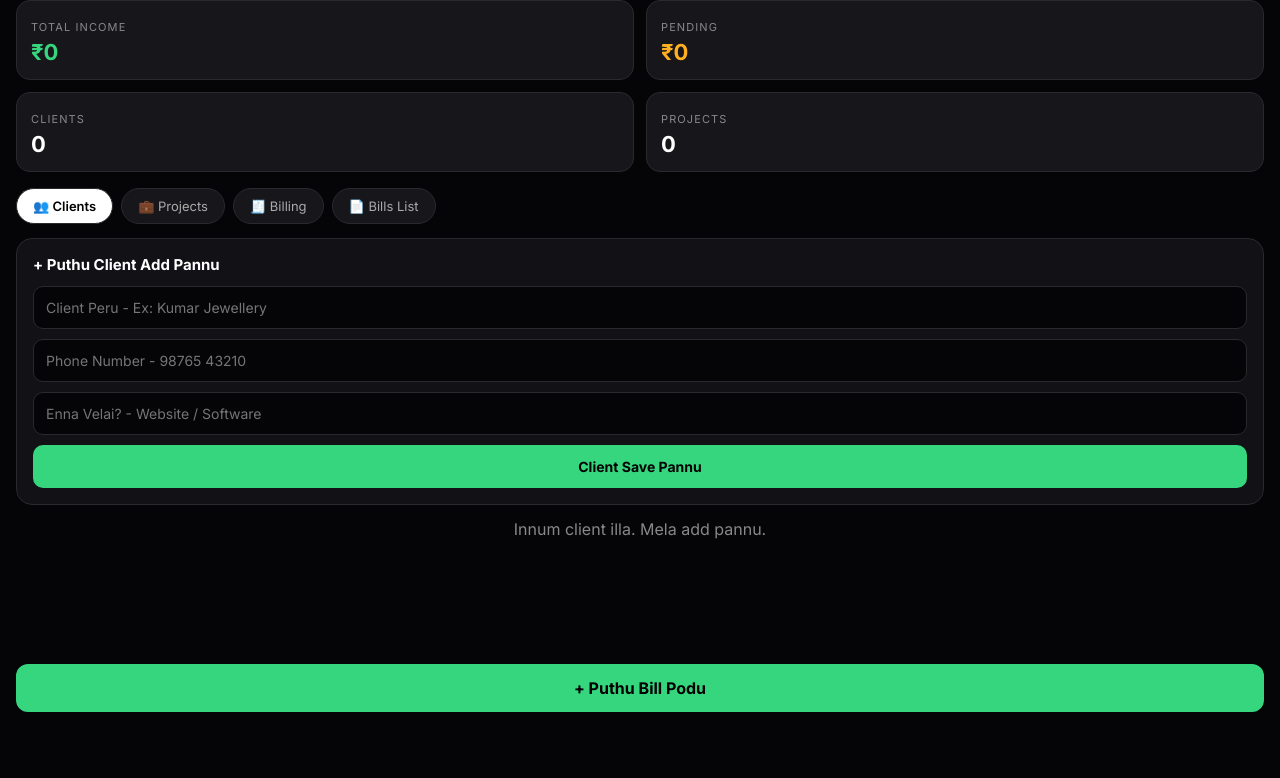
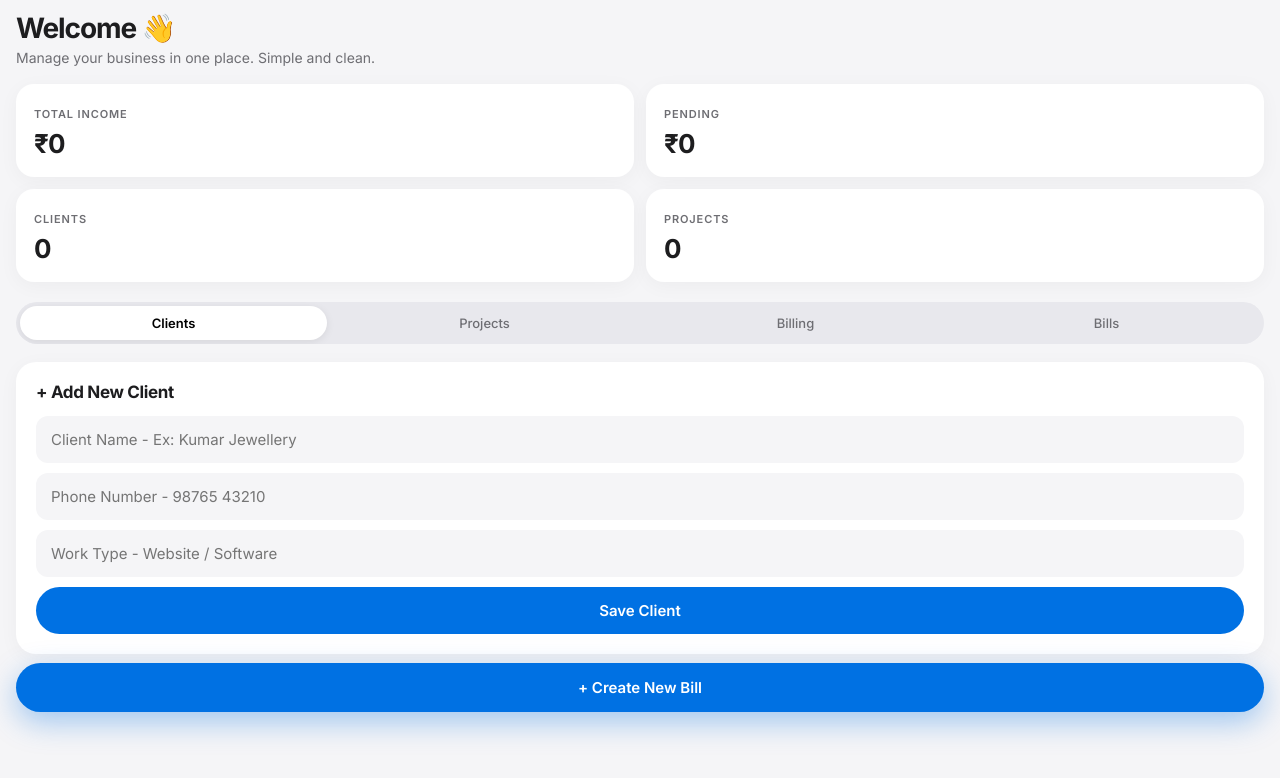
Before and after one commit to alexalfa1333-svg/IZAXSoftwer-, a plain HTML site: page index.html in a window 1280 px wide. Shown: the part 72-850 px from the top of the page. Before the commit the page ends 800 px from the top, so only its background shows below. Drawn offline with Linux system fonts and the light colour scheme.

Commit message:
Update index.html

```diff
--- a/index.html
+++ b/index.html
@@ -1,127 +1,388 @@
 <!DOCTYPE html>
-<html lang="ta">
+<html lang="en">
 <head>
-<meta charset="UTF-8">
-<meta name="viewport" content="width=device-width, initial-scale=1.0">
-<title>IZAX AGENCY - Software</title>
+  <meta charset="UTF-8" />
+  <meta name="viewport" content="width=device-width, initial-scale=1.0" />
+  <title>IZAX Agency - Management Software</title>
+
+  <!-- Google Font - Inter (Apple Style Font) -->
   <link href="https://fonts.googleapis.com/css2?family=Inter:wght@400;500;600;700;800&display=swap" rel="stylesheet">
+
   <style>
-*{margin:0;padding:0;box-sizing:border-box;font-family:'Inter',sans-serif}
-body{background:#050507;color:#fff;min-height:100vh;padding:16px;padding-bottom:100px}
-.top{display:flex;justify-content:space-between;align-items:center;margin-bottom:16px}
-.logo{font-weight:800;font-size:22px;letter-spacing:-.02em}.logo span{color:#36d67e}
-.top button{background:#fff;color:#000;border:none;padding:8px 14px;border-radius:8px;font-weight:600;font-size:13px}
-.cards{display:grid;grid-template-columns:1fr 1fr;gap:12px;margin-bottom:16px}
-.card{background:#17171b;border:1px solid #2a2a2e;border-radius:14px;padding:14px}
-.card small{color:#888;font-size:11px;letter-spacing:.1em}.card b{font-size:22px;display:block;margin-top:4px}
-.card.green b{color:#36d67e}.card.orange b{color:#ffb020}
-.tabs{display:flex;gap:8px;margin-bottom:14px;overflow:auto}
-.tab{padding:9px 16px;border-radius:999px;background:#17171b;border:1px solid #2a2a2e;color:#aaa;font-size:13px;white-space:nowrap}
-.tab.active{background:#fff;color:#000;font-weight:600}
-.box{background:#121216;border:1px solid #2a2a2e;border-radius:16px;padding:16px;margin-bottom:14px}
-.box h3{font-size:15px;margin-bottom:12px}
-input,select,textarea{width:100%;background:#050507;border:1px solid #2a2a2e;color:#fff;padding:12px;border-radius:10px;margin-bottom:10px;font-size:14px;outline:none}
-input:focus{border-color:#36d67e}
-.btn{width:100%;background:#36d67e;color:#000;border:none;padding:13px;border-radius:10px;font-weight:700;font-size:14px}
-.btn2{background:#fff;color:#000}
-.item{background:#17171b;border:1px solid #2a2a2e;border-radius:12px;padding:12px;margin-bottom:10px;display:flex;justify-content:space-between;align-items:center}
-.item b{font-size:14px}.item small{color:#888;display:block;margin-top:2px}
-.badge{font-size:11px;padding:4px 8px;border-radius:999px;background:#222;color:#36d67e;font-weight:600}
-.badge.pending{background:#33250a;color:#ffb020}.badge.done{background:#0a2e1a;color:#36d67e}
-.del{color:#ff5c5c;background:none;border:none;font-size:18px;margin-left:8px}
-.bill{background:#fff;color:#000;border-radius:16px;padding:20px;margin-bottom:14px}
-.bill h2{font-size:20px}.bill p{font-size:13px;color:#555;margin:2px 0}
-.bill hr{margin:12px 0;border:1px dashed #ddd}
-.bill table{width:100%;font-size:14px}.bill td{padding:4px 0}
-.total{font-weight:800;font-size:18px}
-.float{position:fixed;bottom:16px;left:16px;right:16px;background:#36d67e;color:#000;text-align:center;padding:14px;border-radius:12px;font-weight:700}
-.hidden{display:none}
+    /* ============================================
+       GLOBAL RESET & BASE STYLES
+       ============================================ */
+    * {
+      margin: 0;
+      padding: 0;
+      box-sizing: border-box;
+      font-family: 'Inter', -apple-system, BlinkMacSystemFont, sans-serif;
+      -webkit-tap-highlight-color: transparent;
+    }
+
+    body {
+      background: #f5f5f7;
+      color: #1d1d1f;
+      min-height: 100vh;
+      padding: 16px;
+      padding-bottom: 110px;
+    }
+
+    /* ============================================
+       TOP NAVIGATION BAR - Apple Glass Effect
+       ============================================ */
+    .topbar {
+      position: sticky;
+      top: 0;
+      z-index: 10;
+      background: rgba(251, 251, 253, 0.85);
+      backdrop-filter: blur(20px);
+      -webkit-backdrop-filter: blur(20px);
+      display: flex;
+      justify-content: space-between;
+      align-items: center;
+      padding: 14px 16px;
+      margin: -16px -16px 20px -16px;
+      border-bottom: 1px solid #d2d2d7;
+    }
+
+    .logo {
+      font-weight: 700;
+      font-size: 22px;
+      letter-spacing: -0.04em;
+    }
+
+    .logo span {
+      font-weight: 400;
+      color: #6e6e73;
+    }
+
+    .btn-export {
+      background: #f5f5f7;
+      color: #0071e3;
+      border: 1px solid #d2d2d7;
+      padding: 8px 14px;
+      border-radius: 999px;
+      font-weight: 600;
+      font-size: 13px;
+      cursor: pointer;
+    }
+
+    /* ============================================
+       WELCOME TEXT
+       ============================================ */
+    .welcome-title {
+      font-size: 28px;
+      font-weight: 700;
+      letter-spacing: -0.04em;
+      margin: 4px 0;
+    }
+
+    .welcome-subtitle {
+      color: #6e6e73;
+      font-size: 14px;
+      margin-bottom: 18px;
+    }
+
+    /* ============================================
+       DASHBOARD STATS CARDS
+       ============================================ */
+    .stats-grid {
+      display: grid;
+      grid-template-columns: 1fr 1fr;
+      gap: 12px;
+      margin-bottom: 20px;
+    }
+
+    .stat-card {
+      background: #ffffff;
+      border-radius: 18px;
+      padding: 18px;
+      box-shadow: 0 4px 20px rgba(0, 0, 0, 0.04);
+    }
+
+    .stat-card small {
+      color: #6e6e73;
+      font-size: 11px;
+      font-weight: 600;
+      letter-spacing: 0.08em;
+      text-transform: uppercase;
+    }
+
+    .stat-card b {
+      font-size: 26px;
+      display: block;
+      margin-top: 6px;
+      letter-spacing: -0.03em;
+      font-weight: 700;
+    }
+
+    /* ============================================
+       TABS NAVIGATION
+       ============================================ */
+    .tabs {
+      display: flex;
+      gap: 4px;
+      margin-bottom: 18px;
+      background: #e8e8ed;
+      padding: 4px;
+      border-radius: 999px;
+      overflow: auto;
+    }
+
+    .tab {
+      flex: 1;
+      padding: 9px 10px;
+      border-radius: 999px;
+      background: transparent;
+      border: none;
+      color: #6e6e73;
+      font-size: 13px;
+      white-space: nowrap;
+      font-weight: 500;
+      cursor: pointer;
+    }
+
+    .tab.active {
+      background: #ffffff;
+      color: #000000;
+      font-weight: 600;
+      box-shadow: 0 2px 8px rgba(0, 0, 0, 0.08);
+    }
+
+    /* ============================================
+       FORM BOXES & INPUTS
+       ============================================ */
+    .box {
+      background: #ffffff;
+      border-radius: 20px;
+      padding: 20px;
+      margin-bottom: 14px;
+      box-shadow: 0 4px 20px rgba(0, 0, 0, 0.04);
+    }
+
+    .box h3 {
+      font-size: 17px;
+      margin-bottom: 14px;
+      letter-spacing: -0.02em;
+      font-weight: 700;
+    }
+
+    input, select, textarea {
+      width: 100%;
+      background: #f5f5f7;
+      border: 1px solid transparent;
+      color: #1d1d1f;
+      padding: 13px 14px;
+      border-radius: 12px;
+      margin-bottom: 10px;
+      font-size: 15px;
+      outline: none;
+    }
+
+    input:focus, select:focus {
+      border-color: #0071e3;
+      background: #ffffff;
+    }
+
+    /* ============================================
+       BUTTONS
+       ============================================ */
+    .btn-primary {
+      width: 100%;
+      background: #0071e3;
+      color: #ffffff;
+      border: none;
+      padding: 14px;
+      border-radius: 999px;
+      font-weight: 600;
+      font-size: 15px;
+      cursor: pointer;
+    }
+
+    .btn-secondary {
+      background: #f5f5f7;
+      color: #0071e3;
+    }
+
+    /* ============================================
+       LIST ITEMS
+       ============================================ */
+    .list-item {
+      background: #ffffff;
+      border-radius: 16px;
+      padding: 14px;
+      margin-bottom: 10px;
+      display: flex;
+      justify-content: space-between;
+      align-items: center;
+      box-shadow: 0 2px 10px rgba(0, 0, 0, 0.03);
+    }
+
+    .list-item b {
+      font-size: 15px;
+      font-weight: 600;
+    }
+
+    .list-item small {
+      color: #6e6e73;
+      display: block;
+      margin-top: 3px;
+      font-size: 13px;
+    }
+
+    .badge {
+      font-size: 12px;
+      padding: 5px 10px;
+      border-radius: 999px;
+      font-weight: 600;
+    }
+
+    .badge.pending { background: #fef7e0; color: #e37400; }
+    .badge.done { background: #e8f5e9; color: #1e8e3e; }
+    .badge.working { background: #e8f0fe; color: #0071e3; }
+
+    .btn-delete {
+      color: #ff3b30;
+      background: #f5f5f7;
+      border: none;
+      font-size: 18px;
+      margin-left: 8px;
+      width: 32px;
+      height: 32px;
+      border-radius: 50%;
+      cursor: pointer;
+    }
+
+    /* ============================================
+       BILL PREVIEW
+       ============================================ */
+    .bill-preview {
+      background: #ffffff;
+      color: #1d1d1f;
+      border-radius: 20px;
+      padding: 22px;
+      margin-bottom: 14px;
+      box-shadow: 0 4px 20px rgba(0, 0, 0, 0.06);
+    }
+
+    .bill-preview h2 { font-size: 22px; letter-spacing: -0.03em; }
+    .bill-preview p { font-size: 13px; color: #6e6e73; margin: 3px 0; }
+    .bill-preview hr { margin: 14px 0; border: 1px dashed #d2d2d7; }
+    .bill-preview table { width: 100%; font-size: 15px; }
+    .bill-preview td { padding: 5px 0; }
+    .bill-total { font-weight: 700; font-size: 20px; }
+
+    /* ============================================
+       FLOATING ACTION BUTTON
+       ============================================ */
+    .floating-btn {
+      position: fixed;
+      bottom: 16px;
+      left: 16px;
+      right: 16px;
+      background: #0071e3;
+      color: #ffffff;
+      text-align: center;
+      padding: 15px;
+      border-radius: 999px;
+      font-weight: 600;
+      box-shadow: 0 10px 30px rgba(0, 113, 227, 0.35);
+      font-size: 15px;
+      cursor: pointer;
+    }
+
+    .hidden { display: none; }
+    .empty-text { color: #6e6e73; text-align: center; padding: 20px; }
   </style>
 </head>
 <body>
-<div class="top"><div class="logo">IZAX <span>AGENCY</span><div style="font-size:11px;color:#888;font-weight:400">Agency Management Software</div></div><button onclick="exportData()">⬇ Export</button></div>
 
-<div class="cards">
-<div class="card green"><small>TOTAL INCOME</small><b id="tIncome">₹0</b></div>
-<div class="card orange"><small>PENDING</small><b id="tPending">₹0</b></div>
-<div class="card"><small>CLIENTS</small><b id="tClients">0</b></div>
-<div class="card"><small>PROJECTS</small><b id="tProjects">0</b></div>
+  <!-- ================= TOP BAR ================= -->
+  <div class="topbar">
+    <div class="logo">IZAX <span>Agency</span></div>
+    <button class="btn-export" onclick="exportData()">⬇ Export</button>
   </div>
 
-<div class="tabs">
-<button class="tab active" onclick="show('clients',this)">👥 Clients</button>
-<button class="tab" onclick="show('projects',this)">💼 Projects</button>
-<button class="tab" onclick="show('billing',this)">🧾 Billing</button>
-<button class="tab" onclick="show('bills',this)">📄 Bills List</button>
+  <!-- ================= WELCOME ================= -->
+  <div class="welcome-title">Welcome 👋</div>
+  <div class="welcome-subtitle">Manage your business in one place. Simple and clean.</div>
+
+  <!-- ================= DASHBOARD STATS ================= -->
+  <div class="stats-grid">
+    <div class="stat-card"><small>Total Income</small><b id="totalIncome">₹0</b></div>
+    <div class="stat-card"><small>Pending</small><b id="totalPending">₹0</b></div>
+    <div class="stat-card"><small>Clients</small><b id="totalClients">0</b></div>
+    <div class="stat-card"><small>Projects</small><b id="totalProjects">0</b></div>
   </div>
 
-<!-- CLIENTS -->
+  <!-- ================= TABS ================= -->
+  <div class="tabs">
+    <button class="tab active" onclick="showTab('clients', this)">Clients</button>
+    <button class="tab" onclick="showTab('projects', this)">Projects</button>
+    <button class="tab" onclick="showTab('billing', this)">Billing</button>
+    <button class="tab" onclick="showTab('bills', this)">Bills</button>
+  </div>
+
+  <!-- ================= CLIENTS SECTION ================= -->
   <div id="clients">
-<div class="box"><h3>+ Puthu Client Add Pannu</h3>
-<input id="cName" placeholder="Client Peru - Ex: Kumar Jewellery">
-<input id="cPhone" placeholder="Phone Number - 98765 43210">
-<input id="cWork" placeholder="Enna Velai? - Website / Software">
-<button class="btn" onclick="addClient()">Client Save Pannu</button></div>
+    <div class="box">
+      <h3>+ Add New Client</h3>
+      <input id="clientName" placeholder="Client Name - Ex: Kumar Jewellery" />
+      <input id="clientPhone" placeholder="Phone Number - 98765 43210" />
+      <input id="clientWork" placeholder="Work Type - Website / Software" />
+      <button class="btn-primary" onclick="addClient()">Save Client</button>
+    </div>
     <div id="clientList"></div>
   </div>
 
-<!-- PROJECTS -->
+  <!-- ================= PROJECTS SECTION ================= -->
   <div id="projects" class="hidden">
-<div class="box"><h3>+ Puthu Project</h3>
-<select id="pClient"><option>Client Select Pannu</option></select>
-<input id="pName" placeholder="Project Peru - Ex: Jewellery Website">
-<select id="pType"><option>Website</option><option>Software</option><option>App</option><option>Logo / Design</option></select>
-<input id="pPrice" type="number" placeholder="Price - Ex: 15000">
-<select id="pStatus"><option>Pending</option><option>Working</option><option>Done</option></select>
-<button class="btn" onclick="addProject()">Project Save Pannu</button></div>
+    <div class="box">
+      <h3>+ Add New Project</h3>
+      <select id="projectClient"><option>Select Client</option></select>
+      <input id="projectName" placeholder="Project Name - Ex: Jewellery Website" />
+      <select id="projectType">
+        <option>Website</option>
+        <option>Software</option>
+        <option>App</option>
+        <option>Logo / Design</option>
+      </select>
+      <input id="projectPrice" type="number" placeholder="Price - Ex: 15000" />
+      <select id="projectStatus">
+        <option>Pending</option>
+        <option>Working</option>
+        <option>Done</option>
+      </select>
+      <button class="btn-primary" onclick="addProject()">Save Project</button>
+    </div>
     <div id="projectList"></div>
   </div>
 
-<!-- BILLING -->
+  <!-- ================= BILLING SECTION ================= -->
   <div id="billing" class="hidden">
-<div class="box"><h3>🧾 Bill Podu</h3>
-<select id="bClient"><option>Client Select Pannu</option></select>
-<input id="bItem" placeholder="Velai - Ex: Website Design">
-<input id="bPrice" type="number" placeholder="Amount - Ex: 15000" oninput="calcBill()">
-<input id="bAdvance" type="number" placeholder="Advance Kuduthanga? - Ex: 5000" oninput="calcBill()">
-<div style="display:flex;justify-content:space-between;padding:8px 0;font-size:14px"><span>Balance:</span><b id="bBal" style="color:#ffb020">₹0</b></div>
-<button class="btn" onclick="makeBill()">Bill Create Pannu</button></div>
+    <div class="box">
+      <h3>🧾 Create Bill</h3>
+      <select id="billClient"><option>Select Client</option></select>
+      <input id="billItem" placeholder="Work Description - Ex: Website Design" />
+      <input id="billPrice" type="number" placeholder="Total Amount - Ex: 15000" oninput="calculateBalance()" />
+      <input id="billAdvance" type="number" placeholder="Advance Paid - Ex: 5000" oninput="calculateBalance()" />
+      <div style="display:flex;justify-content:space-between;padding:10px 0;font-size:15px">
+        <span>Balance:</span>
+        <b id="billBalance" style="color:#e37400">₹0</b>
+      </div>
+      <button class="btn-primary" onclick="createBill()">Create Bill</button>
+    </div>
     <div id="billPreview"></div>
   </div>
 
-<!-- BILLS LIST -->
-<div id="bills" class="hidden"><div id="billList"></div></div>
+  <!-- ================= BILLS LIST SECTION ================= -->
+  <div id="bills" class="hidden">
+    <div id="billList"></div>
+  </div>
 
-<div class="float" onclick="show('billing',document.querySelectorAll('.tab')[2])">+ Puthu Bill Podu</div>
+  <!-- Floating Button -->
+  <div class="floating-btn" onclick="showTab('billing', document.querySelectorAll('.tab')[2])">+ Create New Bill</div>
 
-<script>
-let clients = JSON.parse(localStorage.getItem('izax_clients')||'[]');
-let projects = JSON.parse(localStorage.getItem('izax_projects')||'[]');
-let bills = JSON.parse(localStorage.getItem('izax_bills')||'[]');
-function save(){ localStorage.setItem('izax_clients',JSON.stringify(clients)); localStorage.setItem('izax_projects',JSON.stringify(projects)); localStorage.setItem('izax_bills',JSON.stringify(bills)); render(); }
-function show(id,el){ document.querySelectorAll('.tab').forEach(t=>t.classList.remove('active')); el.classList.add('active'); ['clients','projects','billing','bills'].forEach(x=>document.getElementById(x).classList.add('hidden')); document.getElementById(id).classList.remove('hidden'); }
-function addClient(){ let n=document.getElementById('cName').value, p=document.getElementById('cPhone').value, w=document.getElementById('cWork').value; if(!n) return alert('Client peru podu da'); clients.push({name:n,phone:p,work:w}); document.getElementById('cName').value=''; document.getElementById('cPhone').value=''; document.getElementById('cWork').value=''; save(); alert('Client Save Aachu ✓'); }
-function addProject(){ let c=document.getElementById('pClient').value, n=document.getElementById('pName').value, t=document.getElementById('pType').value, pr=document.getElementById('pPrice').value, s=document.getElementById('pStatus').value; if(!n) return alert('Project peru podu'); projects.push({client:c,name:n,type:t,price:+pr||0,status:s}); save(); alert('Project Save Aachu ✓'); }
-function calcBill(){ let p=+document.getElementById('bPrice').value||0, a=+document.getElementById('bAdvance').value||0; document.getElementById('bBal').textContent='₹'+(p-a); }
-function makeBill(){ let c=document.getElementById('bClient').value, item=document.getElementById('bItem').value, price=+document.getElementById('bPrice').value||0, adv=+document.getElementById('bAdvance').value||0; if(!item) return alert('Velai enna nu podu'); let id='IZAX-'+(1000+bills.length+1); let b={id,client:c,item,price,adv,bal:price-adv,date:new Date().toLocaleDateString('en-IN')}; bills.push(b); save();
-document.getElementById('billPreview').innerHTML=`<div class="bill"><h2>IZAX AGENCY</h2><p>Bill No: ${b.id} | Date: ${b.date}</p><p>Client: ${b.client}</p><hr><table><tr><td>${b.item}</td><td style="text-align:right">₹${b.price}</td></tr><tr><td>Advance</td><td style="text-align:right;color:green">- ₹${b.adv}</td></tr></table><hr><div style="display:flex;justify-content:space-between"><span>Balance:</span><span class="total">₹${b.bal}</span></div><br><button class="btn btn2" onclick="shareBill('${b.id}')">WhatsApp la Anuppu</button></div>`;
-alert('Bill Ready ✓'); }
-function shareBill(id){ let b=bills.find(x=>x.id===id); let txt=`IZAX AGENCY - Bill\nBill No: ${b.id}\nClient: ${b.client}\nVelai: ${b.item}\nTotal: ₹${b.price}\nAdvance: ₹${b.adv}\nBalance: ₹${b.bal}`; window.open('https://wa.me/?text='+encodeURIComponent(txt)); }
-function exportData(){ let txt='IZAX DATA\n\nClients:\n'+clients.map(c=>c.name+' - '+c.phone).join('\n')+'\n\nBills:\n'+bills.map(b=>b.id+' | '+b.client+' | ₹'+b.price).join('\n'); let a=document.createElement('a'); a.href='data:text/plain,'+encodeURIComponent(txt); a.download='izax-data.txt'; a.click(); }
-function render(){
-document.getElementById('tClients').textContent=clients.length;
-document.getElementById('tProjects').textContent=projects.length;
-let inc=bills.reduce((a,b)=>a+b.adv,0), pend=bills.reduce((a,b)=>a+b.bal,0);
-document.getElementById('tIncome').textContent='₹'+inc;
-document.getElementById('tPending').textContent='₹'+pend;
-document.getElementById('clientList').innerHTML=clients.map((c,i)=>`<div class="item"><div><b>${c.name}</b><small>${c.phone} • ${c.work}</small></div><button class="del" onclick="clients.splice(${i},1);save()">×</button></div>`).join('')||'<p style="color:#888;text-align:center">Innum client illa. Mela add pannu.</p>';
-document.getElementById('projectList').innerHTML=projects.map((p,i)=>`<div class="item"><div><b>${p.name}</b><small>${p.client} • ${p.type} • ₹${p.price}</small></div><div style="display:flex;align-items:center"><span class="badge ${p.status==='Done'?'done':'pending'}">${p.status}</span><button class="del" onclick="projects.splice(${i},1);save()">×</button></div></div>`).join('')||'<p style="color:#888;text-align:center">Innum project illa.</p>';
-document.getElementById('billList').innerHTML=bills.map((b,i)=>`<div class="item"><div><b>${b.id} - ${b.client}</b><small>${b.item} • Total ₹${b.price} • Balance ₹${b.bal}</small></div><button class="btn2" style="padding:8px 12px;border-radius:8px;border:none;font-weight:600" onclick="shareBill('${b.id}')">Share</button></div>`).join('')||'<p style="color:#888;text-align:center">Innum bill illa.</p>';
-let opts=clients.map(c=>`<option>${c.name}</option>`).join('');
-document.getElementById('pClient').innerHTML=opts||'<option>Client illa</option>';
-document.getElementById('bClient').innerHTML=opts||'<option>Client illa</option>';
-}
-render();
-</script>
-</body>
-</html>
+  <!-- ================= JAVASCRIPT ================= -->
+  <script
```
Lines whose indentation alone changed are shown as unchanged.
